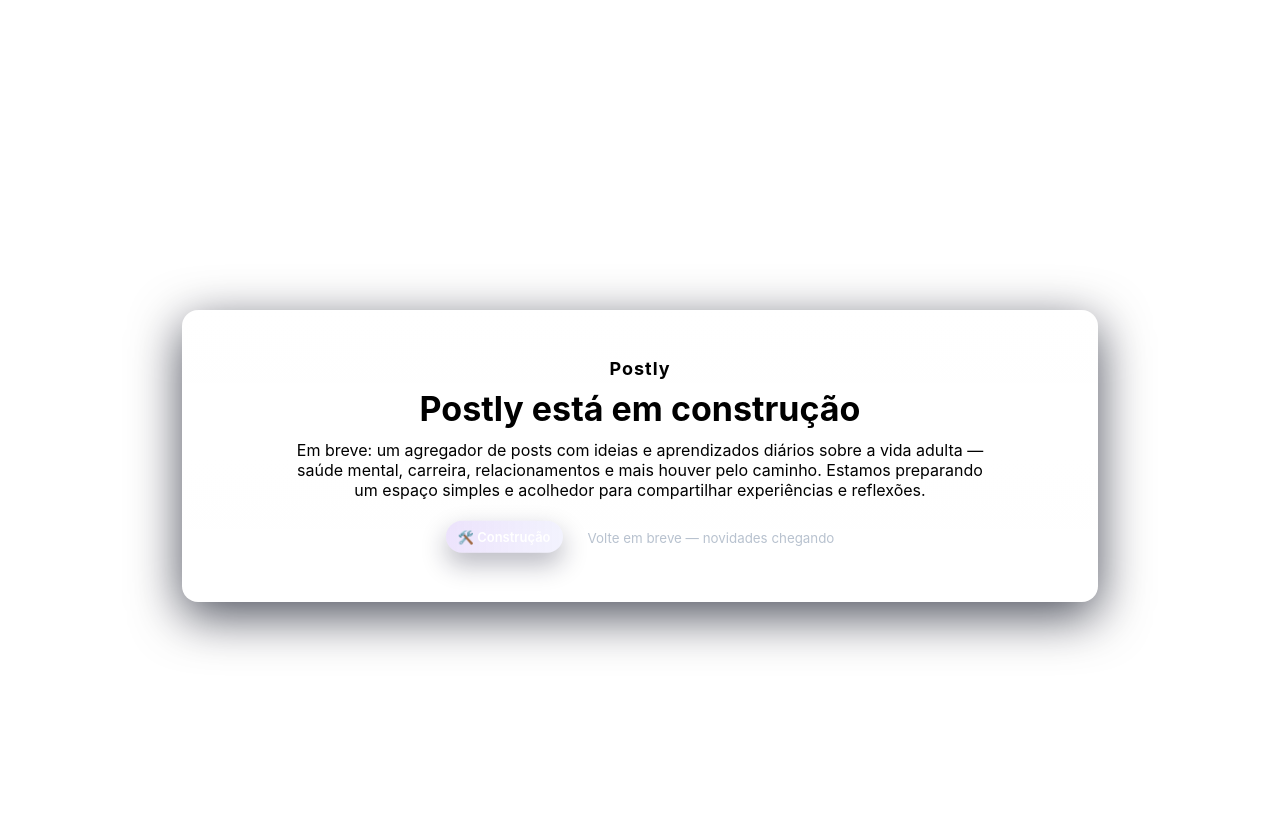
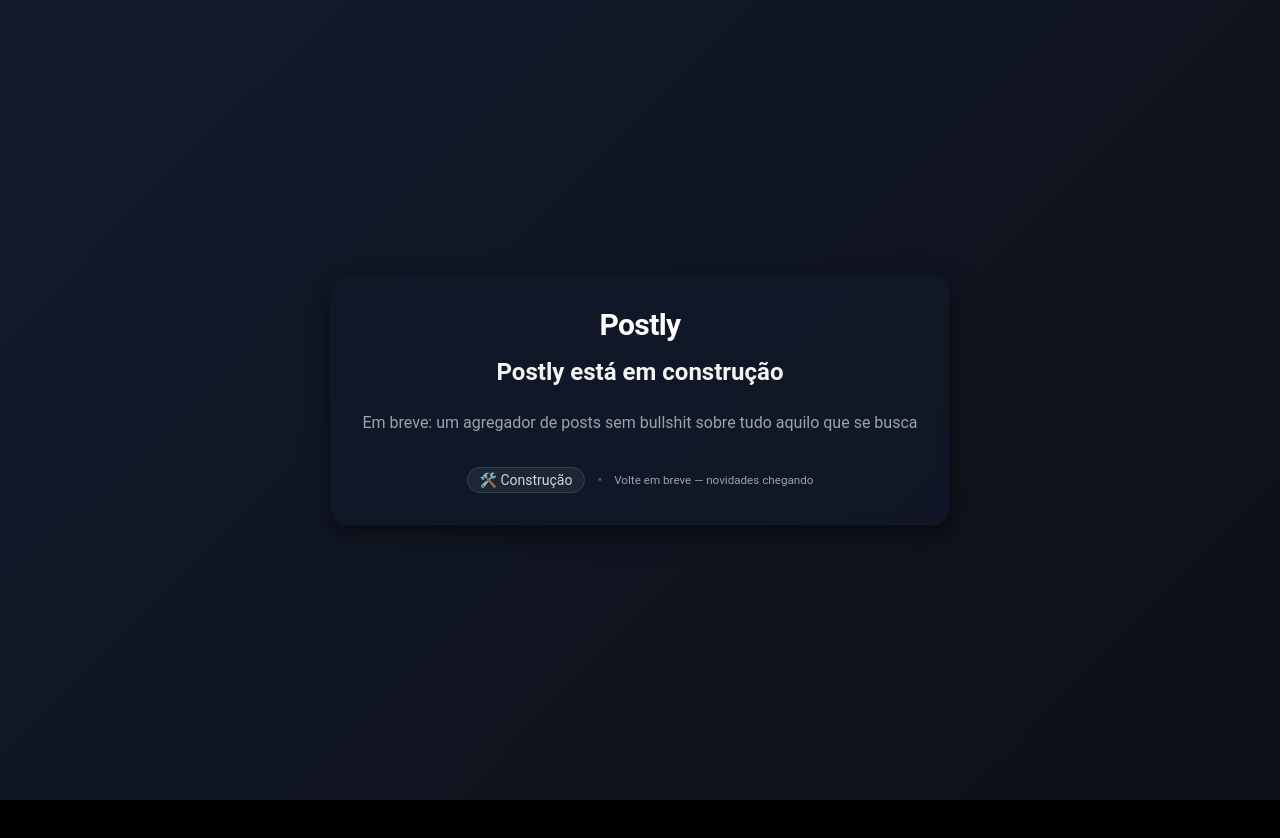
Before and after one commit to Wendller/tabnews-clone, a Next.js app: page / in a window 1280 px wide. Shown: the top 838 px of the page. After the commit the page ends 800 px from the top, so only its background shows below. Built offline with nearby package versions, Linux system fonts and the light colour scheme.

Commit message:
feat: add base styles

```diff
--- /dev/null
+++ b/pages/_app.js
@@ -0,0 +1,5 @@
+import "styles/global.css";
+
+export default function App({ Component, pageProps }) {
+  return <Component {...pageProps} />;
+}
--- a/pages/index.js
+++ b/pages/index.js
@@ -1,4 +1,5 @@
 import Head from "next/head";
+import styles from "styles/Home.module.css";
 
 export default function Home() {
   return (
@@ -12,161 +13,21 @@
         <meta name="viewport" content="width=device-width,initial-scale=1" />
       </Head>
 
-      <main className="wrap">
-        <div className="card">
-          <div className="logo">Postly</div>
-          <h1>Postly está em construção</h1>
-          <p className="lead">
-            Em breve: um agregador de posts com ideias e aprendizados diários
-            sobre a vida adulta — saúde mental, carreira, relacionamentos e mais
-            houver pelo caminho. Estamos preparando um espaço simples e
-            acolhedor para compartilhar experiências e reflexões.
+      <main className={styles.main}>
+        <div className={styles.card}>
+          <div className={styles.logo}>Postly</div>
+          <h1 className={styles.title}>Postly está em construção</h1>
+          <p className={styles.text}>
+            Em breve: um agregador de posts sem bullshit sobre tudo aquilo que
+            se busca
           </p>
-
-          <div className="meta">
-            <span className="pill">🛠️ Construção</span>
-            <span className="sep" />
+          <div className={styles.meta}>
+            <span className={styles.pill}>🛠️ Construção</span>
+            <span className={styles.sep}>•</span>
             <small>Volte em breve — novidades chegando</small>
           </div>
         </div>
       </main>
-
-      <style jsx>{`
-        :root {
-          --bg-1: #05060a;
-          --bg-2: #0b1220;
-          --card: #071428; /* cartão escuro */
-          --card-text: #e6eef8; /* texto claro dentro do card */
-          --glass: rgba(255, 255, 255, 0.03);
-          --accent: #7c3aed; /* destaque roxo */
-          --muted: #9aa4b2; /* texto secundário */
-          --text: #e6eef8; /* texto principal */
-          --subtle-border: rgba(255, 255, 255, 0.04);
-        }
-
-        .wrap {
-          min-height: 100vh;
-          display: flex;
-          align-items: center;
-          justify-content: center;
-          padding: 48px 20px;
-          background:
-            radial-gradient(
-              1200px 600px at 10% 10%,
-              rgba(124, 58, 237, 0.06),
-              transparent 10%
-            ),
-            linear-gradient(180deg, var(--bg-1) 0%, var(--bg-2) 100%);
-          font-family:
-            -apple-system, BlinkMacSystemFont, "Segoe UI", Roboto,
-            "Helvetica Neue", Arial;
-          color: var(--text);
-        }
-
-        .card {
-          width: 100%;
-          max-width: 820px;
-          background: linear-gradient(
-            180deg,
-            rgba(255, 255, 255, 0.02),
-            rgba(255, 255, 255, 0.01)
-          );
-          background-color: var(--card);
-          color: var(--card-text);
-          border: 1px solid var(--subtle-border);
-          box-shadow:
-            0 14px 50px rgba(2, 6, 23, 0.7),
-            inset 0 1px 0 rgba(255, 255, 255, 0.02);
-          padding: 48px;
-          border-radius: 16px;
-          text-align: center;
-          backdrop-filter: blur(6px) saturate(120%);
-        }
-
-        .logo {
-          font-weight: 700;
-          letter-spacing: 1px;
-          color: var(--accent);
-          font-size: 18px;
-          margin-bottom: 12px;
-        }
-
-        h1 {
-          margin: 0 0 14px 0;
-          font-size: clamp(22px, 4vw, 34px);
-          line-height: 1.05;
-          color: var(--card-text);
-        }
-
-        .lead {
-          margin: 0 auto 22px auto;
-          max-width: 68ch;
-          color: var(--muted);
-          font-size: 16px;
-        }
-
-        .meta {
-          display: flex;
-          align-items: center;
-          justify-content: center;
-          gap: 12px;
-          margin-top: 18px;
-        }
-
-        .pill {
-          background: linear-gradient(
-            90deg,
-            rgba(124, 58, 237, 0.14),
-            rgba(99, 102, 241, 0.08)
-          );
-          color: #fff;
-          padding: 8px 12px;
-          border-radius: 999px;
-          font-weight: 600;
-          font-size: 13px;
-          display: inline-flex;
-          align-items: center;
-          box-shadow: 0 8px 24px rgba(124, 58, 237, 0.06);
-        }
-
-        .sep {
-          width: 1px;
-          height: 18px;
-          background: rgba(255, 255, 255, 0.06);
-          border-radius: 1px;
-        }
-
-        small {
-          color: #b8c2cf;
-        }
-
-        .pill {
-          animation: pulse 3s infinite ease-in-out;
-        }
-        @keyframes pulse {
-          0% {
-            transform: translateY(0);
-            box-shadow: 0 0 0 0 rgba(124, 58, 237, 0.06);
-          }
-          70% {
-            transform: translateY(-2px);
-            box-shadow: 0 18px 40px rgba(12, 18, 34, 0.45);
-          }
-          100% {
-            transform: translateY(0);
-            box-shadow: 0 0 0 0 rgba(124, 58, 237, 0.06);
-          }
-        }
-
-        @media (max-width: 520px) {
-          .card {
-            padding: 28px;
-          }
-          .lead {
-            font-size: 15px;
-          }
-        }
-      `}</style>
     </>
   );
 }
--- /dev/null
+++ b/styles/Home.module.css
@@ -0,0 +1,76 @@
+.main {
+  min-height: 100vh;
+  width: 100vw;
+  display: flex;
+  align-items: center;
+  justify-content: center;
+  padding: 1.5rem;
+  background: linear-gradient(-45deg, #0a0a0a, #111827, #1f2937, #000000);
+  background-size: 400% 400%;
+  animation: gradient 12s ease infinite;
+}
+
+.card {
+  max-width: 42rem;
+  padding: 2rem;
+  border-radius: 1rem;
+  background: rgba(17, 24, 39, 0.85);
+  backdrop-filter: blur(6px);
+  box-shadow: 0 8px 24px rgba(0, 0, 0, 0.5);
+  text-align: center;
+  color: #e5e7eb;
+}
+
+.logo {
+  font-size: 1.875rem;
+  font-weight: 700;
+  color: #ffffff;
+  margin-bottom: 1rem;
+  letter-spacing: -0.02em;
+}
+
+.title {
+  font-size: 1.5rem;
+  font-weight: 600;
+  color: #f3f4f6;
+  margin-bottom: 1.5rem;
+}
+
+.text {
+  color: #9ca3af;
+  line-height: 1.6;
+  margin-bottom: 2rem;
+}
+
+.meta {
+  display: flex;
+  align-items: center;
+  justify-content: center;
+  gap: 0.75rem;
+  font-size: 0.875rem;
+  color: #9ca3af;
+}
+
+.pill {
+  padding: 0.25rem 0.75rem;
+  border-radius: 9999px;
+  background: rgba(31, 41, 55, 0.9);
+  border: 1px solid #374151;
+  color: #d1d5db;
+}
+
+.sep {
+  color: #4b5563;
+}
+
+@keyframes gradient {
+  0% {
+    background-position: 0% 50%;
+  }
+  50% {
+    background-position: 100% 50%;
+  }
+  100% {
+    background-position: 0% 50%;
+  }
+}
--- /dev/null
+++ b/styles/global.css
@@ -0,0 +1,25 @@
+/* Reset global */
+html,
+body {
+  padding: 0;
+  margin: 0;
+  height: 100%;
+  font-family:
+    Roboto, Oxygen, Ubuntu, Cantarell, "Open Sans", "Helvetica Neue", sans-serif;
+  background: #000;
+  color: #e5e7eb;
+}
+
+* {
+  box-sizing: border-box;
+}
+
+a {
+  color: inherit;
+  text-decoration: none;
+}
+
+p {
+  margin: 0;
+  line-height: 1.6;
+}
```
